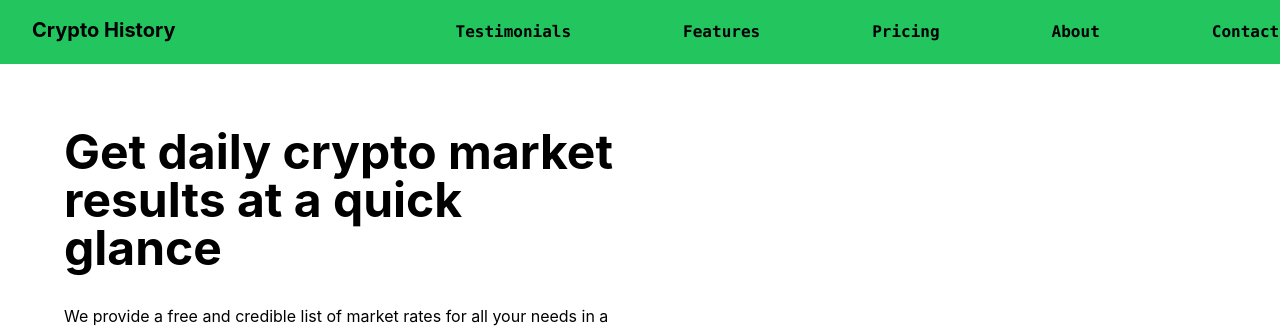
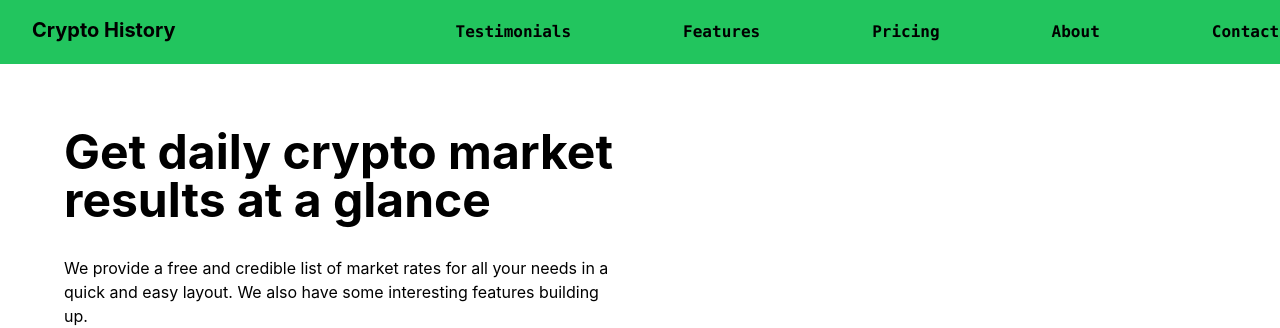
Before and after one commit to The-True-Hooha/crypto-history-dashboard-frontend, a Next.js app: page / in a window 1280 px wide. Shown: the top 328 px of the page. Built offline with nearby package versions, Linux system fonts and the light colour scheme; no server answers.

Commit message:
style: fix style compoenents

```diff
--- a/components/Hero.js
+++ b/components/Hero.js
@@ -6,7 +6,7 @@ const HeroSection = () => {
           <div className='grid grid-flow-row sm:grid-flow-col grid-rows-2 md:grid-rows-1 sm:grid-cols-2 gap-8 py-6 sm:py-16'>
             <div className='flex flex-col justify-center items-start row-start-2 sm:row-start-1'>
             <h2 className='text-3l lg:text-4xl xl:text-5xl font-bold text-black leading-normal'>
-                Get daily crypto market results at a quick glance
+                Get daily crypto market results at a glance
             </h2>
             <p className='text-black mt-8 mb-6'>
                 We provide a free and credible list of market rates for all your needs in a quick and easy layout. We also have some interesting features building up.
```
